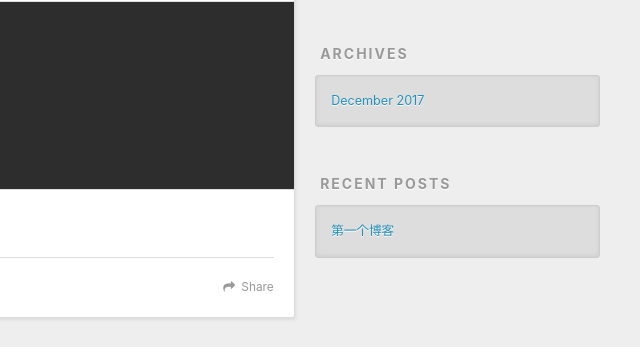
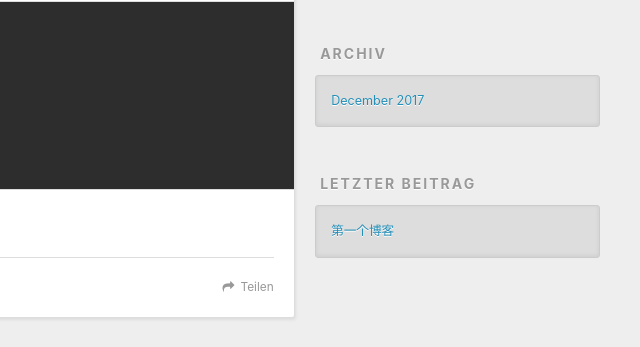
Before and after one commit to wleichn/wleichn.github.io, a plain HTML site: page index.html in a window 1280 px wide. Shown: the part 564-911 px from the top of the page, 640-1280 px from the left. Drawn offline with nearby package versions, Linux system fonts and the light colour scheme.

Commit message:
Site updated: 2017-12-31 16:04:08

```diff
--- a/index.html
+++ b/index.html
@@ -54,7 +54,7 @@
 
           <a id="nav-rss-link" class="nav-icon" href="/atom.xml" title="RSS Feed"></a>
 
-        <a id="nav-search-btn" class="nav-icon" title="Search"></a>
+        <a id="nav-search-btn" class="nav-icon" title="Suche"></a>
       </nav>
       <div id="search-form-wrap">
         <form action="//google.com/search" method="get" accept-charset="UTF-8" class="search-form"><input type="search" name="q" class="search-form-input" placeholder="Search"><button type="submit" class="search-form-submit">&#xF002;</button><input type="hidden" name="sitesearch" value="http://yoursite.com"></form>
@@ -95,7 +95,7 @@
 
     </div>
     <footer class="article-footer">
-      <a data-url="http://yoursite.com/2017/12/31/article-title/" data-id="cjbtoipwj0000okvo1692xwyn" class="article-share-link">Share</a>
+      <a data-url="http://yoursite.com/2017/12/31/article-title/" data-id="cjbuhp5w70000ukvoigr3ci7q" class="article-share-link">Teilen</a>
 
 
   <ul class="article-tag-list"><li class="article-tag-list-item"><a class="article-tag-list-link" href="/tags/life/">life</a></li></ul>
@@ -137,7 +137,7 @@
 
 
   <div class="widget-wrap">
-    <h3 class="widget-title">Archives</h3>
+    <h3 class="widget-title">Archiv</h3>
     <div class="widget">
       <ul class="archive-list"><li class="archive-list-item"><a class="archive-list-link" href="/archives/2017/12/">December 2017</a></li></ul>
     </div>
@@ -147,7 +147,7 @@
 
 
   <div class="widget-wrap">
-    <h3 class="widget-title">Recent Posts</h3>
+    <h3 class="widget-title">letzter Beitrag</h3>
     <div class="widget">
       <ul>
 
```
Also changed, not shown: 2017/12/31/article-title/index.html (+4 -4 lines), archives/2017/12/index.html (+4 -4 lines), archives/2017/index.html (+4 -4 lines), archives/index.html (+4 -4 lines), tags/life/index.html (+3 -3 lines), 1 other file.
